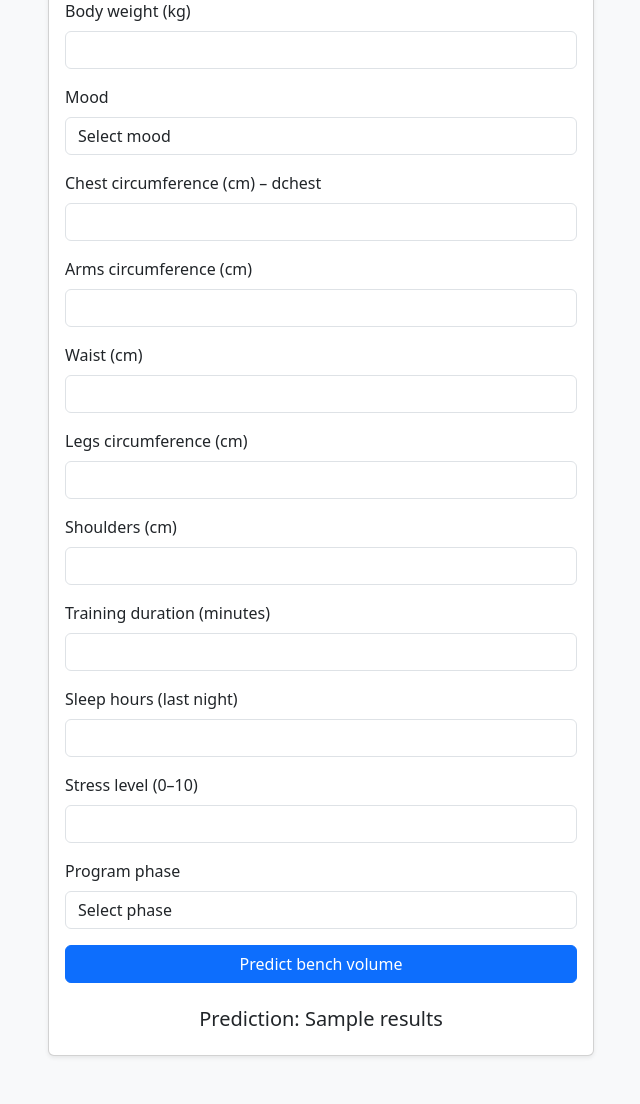
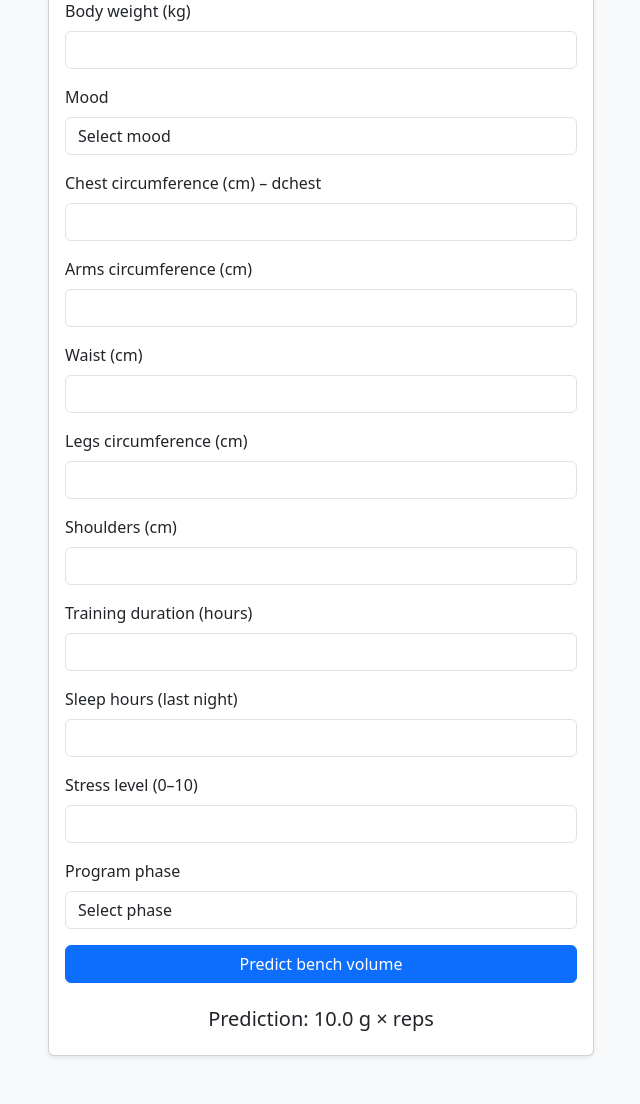
Before and after one commit to viderson/gym_pipeline, a Flask app: template templates/home.html in a window 1280 px wide. Shown: the part 119-1223 px from the top of the page, without its empty margins (319-959 px from the left). Run offline with Flask 3, Linux system fonts and the light colour scheme; the template is opened without the code that fills it: most values are stand-ins (such as "Sample title", 1, 10 or a date in 2020).

Commit message:
deatails

```diff
--- a/templates/home.html
+++ b/templates/home.html
@@ -64,7 +64,7 @@
 
               <!-- training_duration_minutes -->
               <div class="mb-3">
-              <label class="form-label">Training duration (minutes)</label>
+              <label class="form-label">Training duration (hours)</label>
               <input class="form-control" type="number" name="training_duration_minutes" step="0.1" min="0" required>
               </div>
 
@@ -94,9 +94,8 @@
                 <button class="btn btn-primary" type="submit">Predict bench volume</button>
               </div>
             </form>
-
             {% if results is defined %}
-            <h2 class="h5 mt-4 text-center">Prediction: {{ results }}</h2>
+            <h2 class="h5 mt-4 text-center">Prediction: {{ results|float|round(2) }} g &times; reps</h2>
             {% endif %}
           </div>
         </div>
```
Also changed, not shown: workout_data_base.db.
